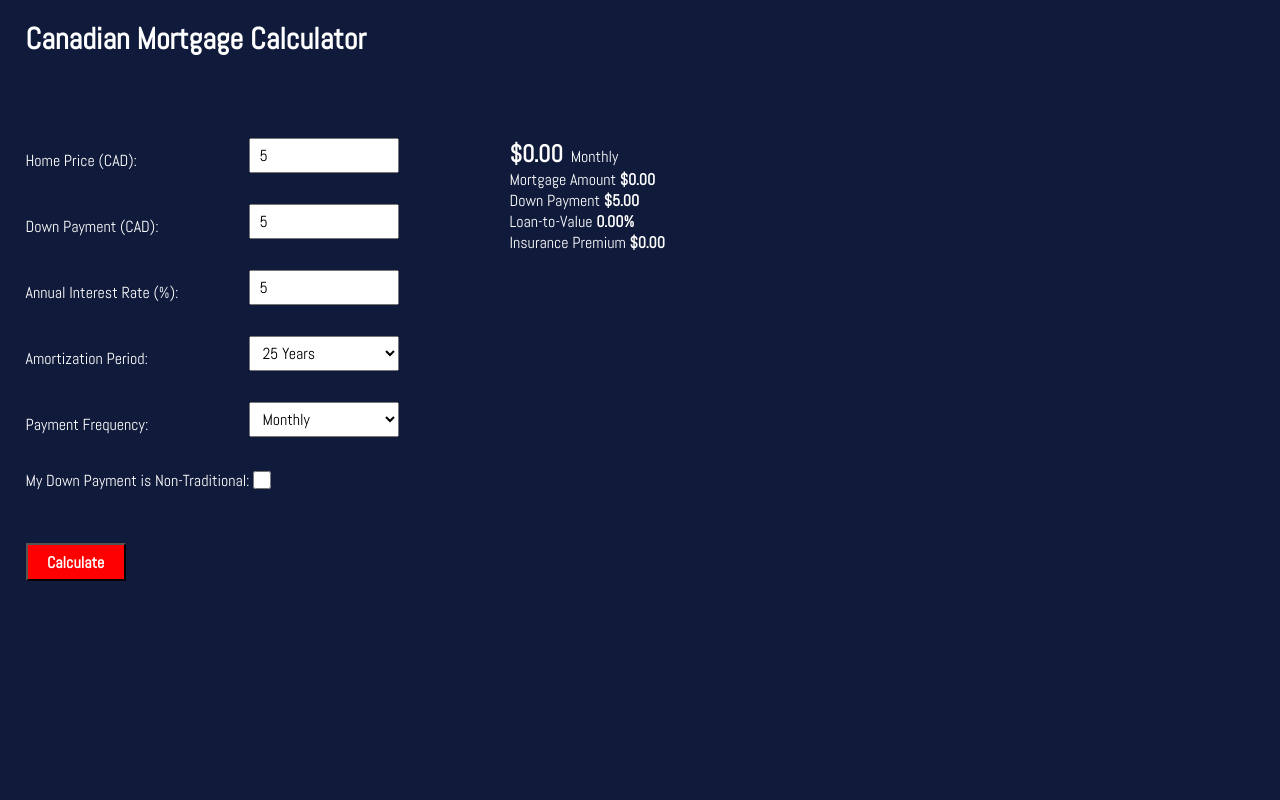
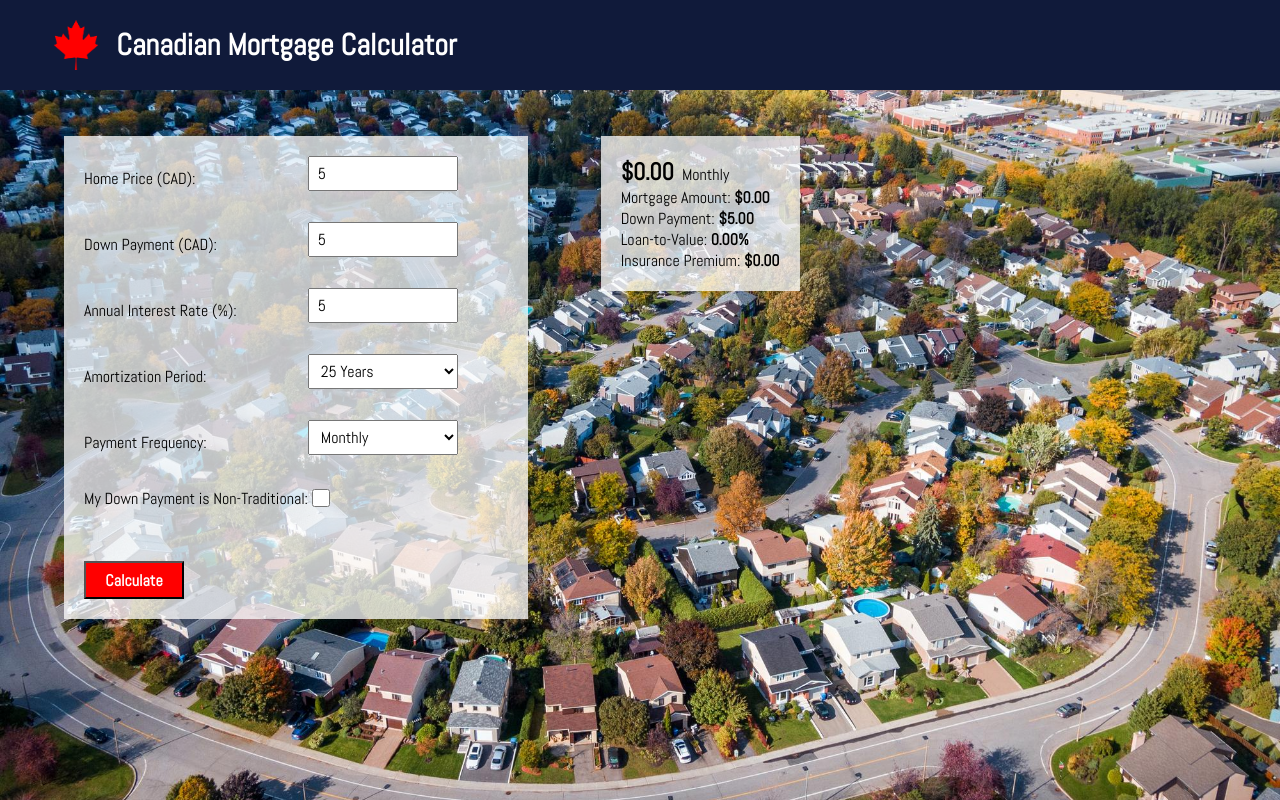
Before and after one commit to jin6135/MortgageCalculator, a website built with Vite: page index.html in a window 1280 px wide. Both pictures are taken after typing "5", "5", "5" into the empty fields and a click on the button "Calculate". Built offline with nearby package versions, Linux system fonts and the light colour scheme.

Commit message:
added quite a few things: the top bar has the Canadian Maple Leaf inline with the text 'Canadian Mortgage Calculator,' the form and results divs have a slightly transparent white background because of the newly added background image

```diff
--- a/index.html
+++ b/index.html
@@ -8,8 +8,10 @@
     <title>Mortgage Calculator</title>
   </head>
   <body>
-
-    <h1>Canadian Mortgage Calculator</h1>
+    <div class="topbar">
+      <img src="/Canadian-Maple-Leaf-PNG-Pic-Background.png" style="width: 50px; height: 50px; margin-left: 2vw;">
+      <h1>Canadian Mortgage Calculator</h1>
+    </div>
 
     <div class="calculator-container">
       <form id = "mortgage-form">
@@ -92,22 +94,22 @@
 
         <div class="results-grid">
           <div class="result-item">
-            <span>Mortgage Amount</span>
+            <span>Mortgage Amount:</span>
             <strong id="mortgage-amount">$0.00</strong>
           </div>
 
           <div class="result-item">
-            <span>Down Payment</span>
+            <span>Down Payment:</span>
             <strong id="result-down-payment">$0.00</strong>
           </div>
 
           <div class="result-item">
-            <span>Loan-to-Value</span>
+            <span>Loan-to-Value:</span>
             <strong id="loan-to-value">0%</strong>
           </div>
 
           <div class="result-item">
-            <span>Insurance Premium</span>
+            <span>Insurance Premium:</span>
             <strong id="insurance-premium">$0.00</strong>
           </div>
         </div>
--- a/src/style.css
+++ b/src/style.css
@@ -4,16 +4,34 @@
 
 body {
     margin: 0;
+    padding: 0;
     font-family: 'Abel', Helvetica, sans-serif;
-    background: #101a3a;
-    color: white;
-    margin-left: 2vw;
+    color: black;
+    background-image: url('/backgroundImage.jpg');
+    background-size: cover;
+    background-position: center;
+    background-repeat: no-repeat;
+    min-height: 100vh;
 }
 
-h1 {
+.topbar {
+    background: #101a3a;
+    padding: 20px 2vw;
+    display: flex;
+    align-items: center;
+    gap: 15px;
+
+    position: sticky;
+    top: 0;
+    width: 100%;
+    z-index: 1000;
+}
+
+.topbar h1 {
     font: 30px 'Abel', sans-serif;
     font-weight: bold;
-    margin-bottom: 10vh;
+    color: white;
+    margin: 0;
 }
 
 .calculator-container {
@@ -22,12 +40,17 @@ h1 {
     align-items: flex-start;
     gap: 60px;
     flex-wrap: wrap;
+    padding: 30px 4vw;
+    margin-top: 2vh;
 }
 
 #mortgage-form {
+    margin-left: 1vw;
     display: flex;
     flex-direction: column;
     max-width: 100vh;
+    padding: 20px;
+    background-color: rgba(255, 255, 255, 0.75);
 }
 
 .form-row {
@@ -35,6 +58,12 @@ h1 {
     grid-template-columns: 1fr 200px;
     align-items: center;
 
+}
+
+.results {
+    margin-left: 1vw;
+    padding: 20px;
+    background-color: rgba(255, 255, 255, 0.75);
 }
 
 /* Deal with styling inside inputs and buttons */
```
Also changed, not shown: public/backgroundImage.jpg (added).
